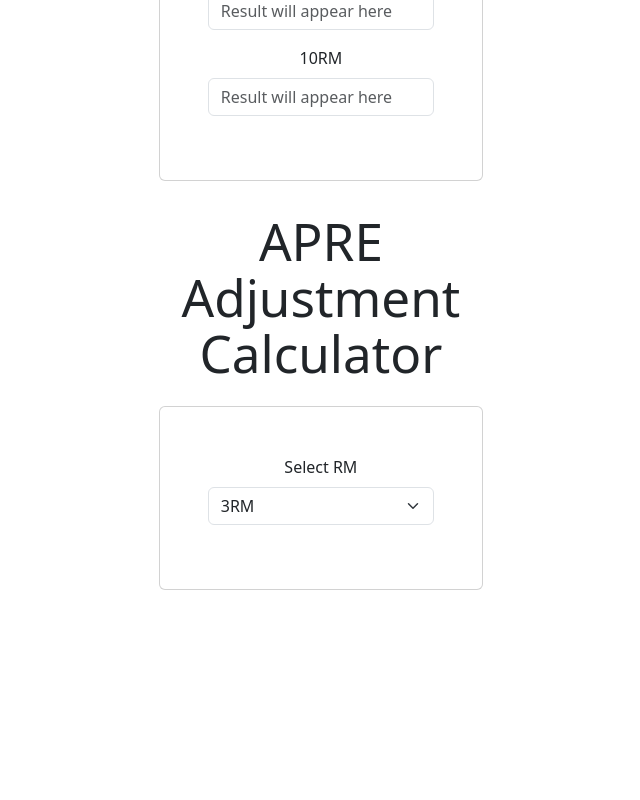
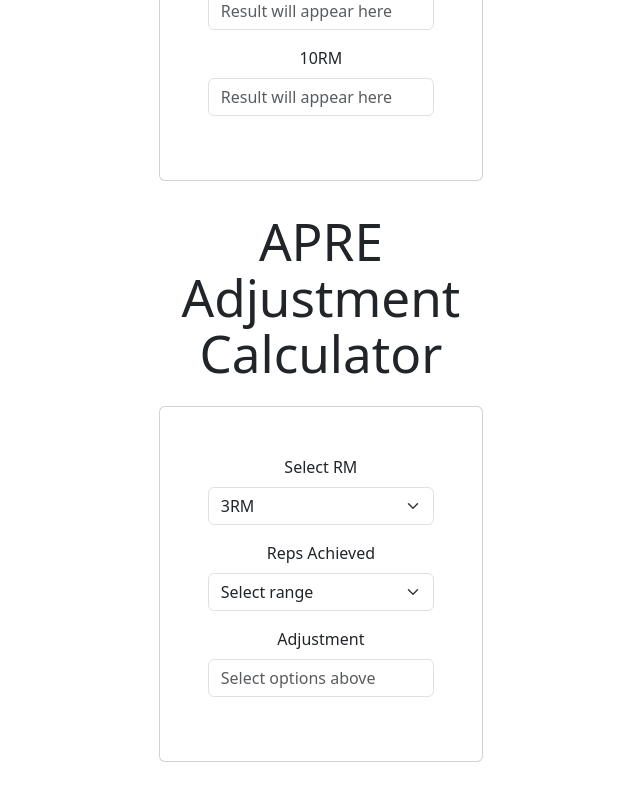
Before and after one commit to dianestephani/apre-method, a React (Vite) app in the folder apre-method/: page / in a window 1280 px wide. Shown: the part 672-1472 px from the top of the page, without its empty margins (145-785 px from the left). Before the commit the page ends 1310 px from the top, so only its background shows below. Built offline with nearby package versions, Linux system fonts and the light colour scheme.

Commit message:
all calculators working

```diff
--- a/apre-method/src/ApreAdjustmentCalc.jsx
+++ b/apre-method/src/ApreAdjustmentCalc.jsx
@@ -2,6 +2,50 @@ import { useState } from 'react'
 
 function ApreAdjustmentCalc() {
   const [selectedRM, setSelectedRM] = useState('3RM')
+  const [selectedRange, setSelectedRange] = useState('')
+
+  // Define options for each RM type
+  const rangeOptions = {
+    '3RM': ['1-2', '3-4', '5-6', '7+'],
+    '6RM': ['0-2', '3-4', '5-7', '8-12', '13+'],
+    '10RM': ['4-6', '7-8', '9-11', '12-16', '17+']
+  }
+
+  // Define adjustment messages based on RM and range
+  const adjustmentMessages = {
+    '3RM': {
+      '1-2': 'Decrease by 5-10#',
+      '3-4': 'Weight stays the same',
+      '5-6': 'Increase by 5-10#',
+      '7+': 'Increase by 10-15#'
+    },
+    '6RM': {
+      '0-2': 'Decrease by 5-10#',
+      '3-4': 'Decrease by 0-5#',
+      '5-7': 'Weight stays the same',
+      '8-12': 'Increase by 5-10#',
+      '13+': 'Increase by 10-15#'
+    },
+    '10RM': {
+      '4-6': 'Decrease by 5-10#',
+      '7-8': 'Decrease by 0-5#',
+      '9-11': 'Weight stays the same',
+      '12-16': 'Increase by 5-10#',
+      '17+': 'Increase 10-15#'
+    }
+  }
+
+  // Handle RM selection change
+  const handleRMChange = (e) => {
+    setSelectedRM(e.target.value)
+    setSelectedRange('') // Reset the range selection when RM changes
+  }
+
+  // Get the adjustment message based on current selections
+  const getAdjustmentMessage = () => {
+    if (!selectedRange) return ''
+    return adjustmentMessages[selectedRM]?.[selectedRange] || ''
+  }
 
   return (
     <div className="container">
@@ -20,12 +64,45 @@ function ApreAdjustmentCalc() {
                     className="form-select"
                     id="rmSelect"
                     value={selectedRM}
-                    onChange={(e) => setSelectedRM(e.target.value)}
+                    onChange={handleRMChange}
                   >
                     <option value="3RM">3RM</option>
                     <option value="6RM">6RM</option>
                     <option value="10RM">10RM</option>
                   </select>
+                </div>
+
+                <div className="mb-3">
+                  <label htmlFor="rangeSelect" className="form-label">
+                    Reps Achieved
+                  </label>
+                  <select
+                    className="form-select"
+                    id="rangeSelect"
+                    value={selectedRange}
+                    onChange={(e) => setSelectedRange(e.target.value)}
+                  >
+                    <option value="">Select range</option>
+                    {rangeOptions[selectedRM].map((range) => (
+                      <option key={range} value={range}>
+                        {range}
+                      </option>
+                    ))}
+                  </select>
+                </div>
+
+                <div className="mb-3">
+                  <label htmlFor="adjustment" className="form-label">
+                    Adjustment
+                  </label>
+                  <input
+                    type="text"
+                    className="form-control"
+                    id="adjustment"
+                    value={getAdjustmentMessage()}
+                    readOnly
+                    placeholder="Select options above"
+                  />
                 </div>
               </form>
             </div>
```
